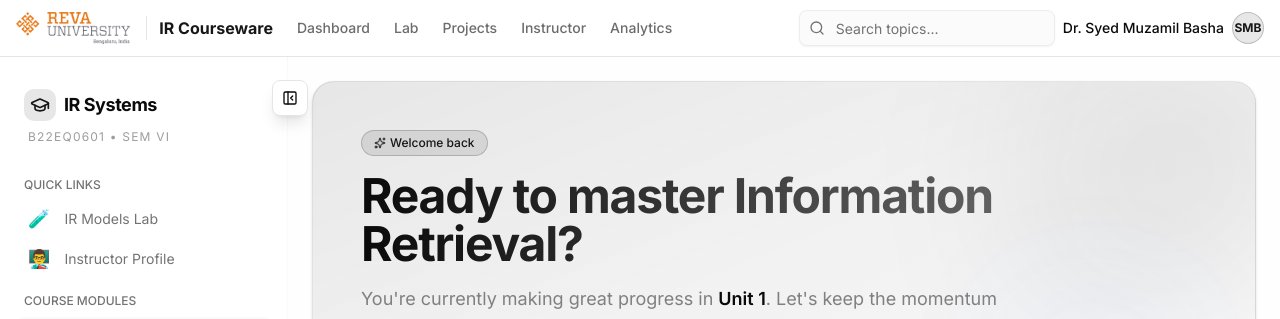
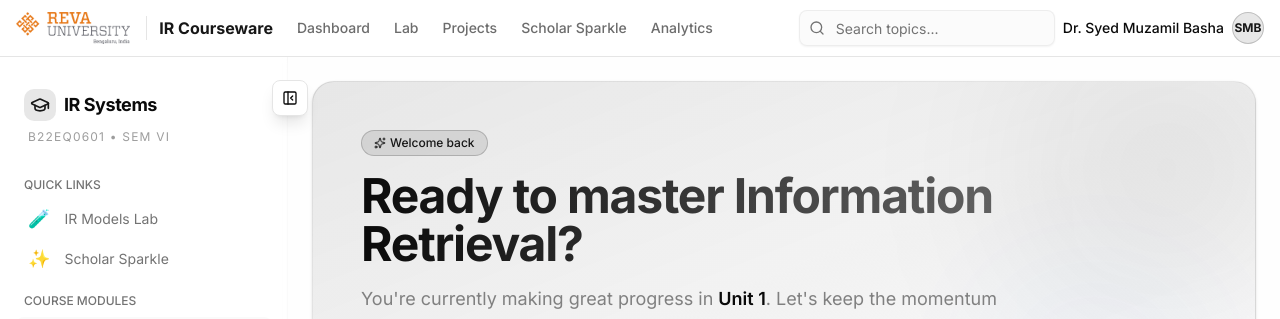
Before and after one commit to muzabasha/IRS, a Next.js app: page / in a window 1280 px wide. Shown: the top 319 px of the page. Built offline with nearby package versions, Linux system fonts and the light colour scheme.

Commit message:
Replace Instructor tab with Scholar Sparkle external link

```diff
--- a/src/components/sidebar.tsx
+++ b/src/components/sidebar.tsx
@@ -55,10 +55,10 @@ export function Sidebar({ className }: { className?: string }) {
                 className="w-full justify-start font-normal text-sm h-auto py-2 text-muted-foreground hover:text-foreground"
                 asChild
               >
-                <Link href="/instructor">
-                  <span className="text-lg leading-none mr-2">👨‍🏫</span>
-                  <span>Instructor Profile</span>
-                </Link>
+                <a href="https://scholar-sparkle-web.lovable.app/" target="_blank" rel="noopener noreferrer">
+                  <span className="text-lg leading-none mr-2">✨</span>
+                  <span>Scholar Sparkle</span>
+                </a>
               </Button>
             </div>
           </div>
--- a/src/components/site-header.tsx
+++ b/src/components/site-header.tsx
@@ -33,7 +33,7 @@ export function SiteHeader() {
                         <Link href="/" className="transition-colors hover:text-foreground/80 text-foreground/60">Dashboard</Link>
                         <Link href="/lab" className="transition-colors hover:text-foreground/80 text-foreground/60">Lab</Link>
                         <Link href="/projects" className="transition-colors hover:text-foreground/80 text-foreground/60">Projects</Link>
-                        <Link href="/instructor" className="transition-colors hover:text-foreground/80 text-foreground/60">Instructor</Link>
+                        <a href="https://scholar-sparkle-web.lovable.app/" target="_blank" rel="noopener noreferrer" className="transition-colors hover:text-foreground/80 text-foreground/60">Scholar Sparkle</a>
                         <Link href="/analytics" className="transition-colors hover:text-foreground/80 text-foreground/60">Analytics</Link>
                     </nav>
                 </div>
```
